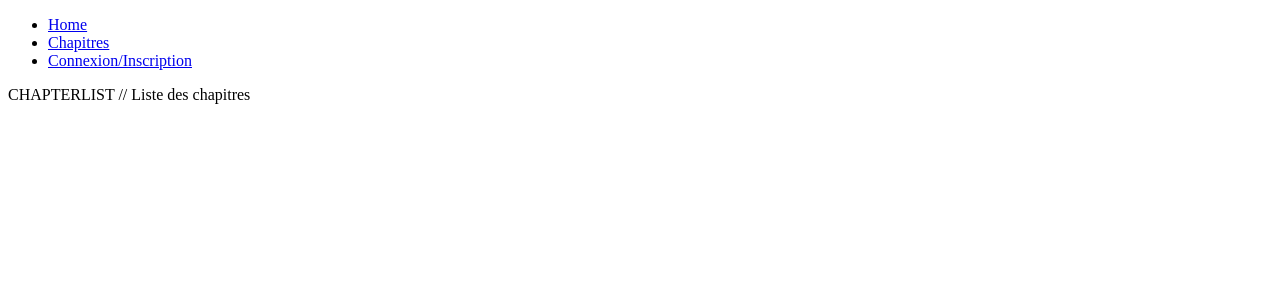
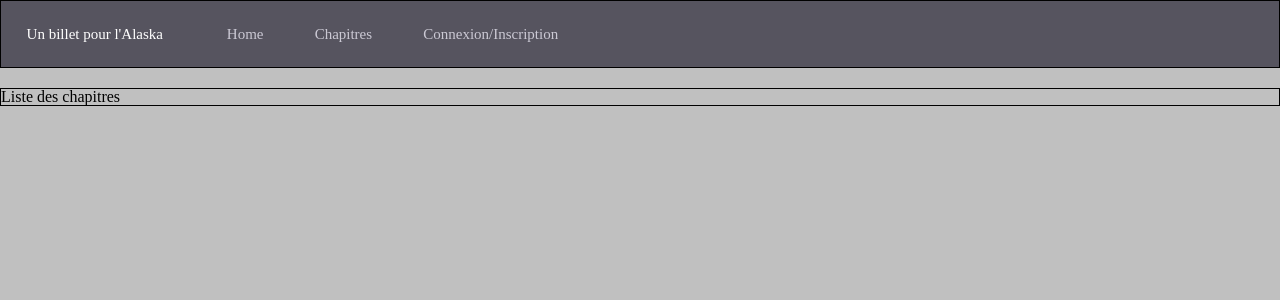
Before and after one commit to DupontThomas/projet4, a PHP site: the page made by src/Views/chapterList.twig in a window 1280 px wide. Shown: the top 300 px of the page. Run offline with PHP 8.4, Linux system fonts and the light colour scheme; the template is opened without the code that fills it, so the values that code supplies are empty; some libraries are stand-ins or nearby versions.

Commit message:
Begin CSS

```diff
--- /dev/null
+++ b/public/css/style.css
@@ -0,0 +1,119 @@
+/* http://meyerweb.com/eric/tools/css/reset/
+   v2.0 | 20110126
+   License: none (public domain)
+*/
+
+html, body, div, span, applet, object, iframe,
+h1, h2, h3, h4, h5, h6, p, blockquote, pre,
+a, abbr, acronym, address, big, cite, code,
+del, dfn, em, img, ins, kbd, q, s, samp,
+small, strike, strong, sub, sup, tt, var,
+b, u, i, center,
+dl, dt, dd, ol, ul, li,
+fieldset, form, label, legend,
+table, caption, tbody, tfoot, thead, tr, th, td,
+article, aside, canvas, details, embed,
+figure, figcaption, footer, header, hgroup,
+menu, nav, output, ruby, section, summary,
+time, mark, audio, video {
+    margin: 0;
+    padding: 0;
+    border: 0;
+    font-size: 100%;
+    font: inherit;
+    vertical-align: baseline;
+}
+/* HTML5 display-role reset for older browsers */
+article, aside, details, figcaption, figure,
+footer, header, hgroup, menu, nav, section {
+    display: block;
+}
+body {
+    line-height: 1;
+}
+ol, ul {
+    list-style: none;
+}
+blockquote, q {
+    quotes: none;
+}
+blockquote:before, blockquote:after,
+q:before, q:after {
+    content: '';
+    content: none;
+}
+table {
+    border-collapse: collapse;
+    border-spacing: 0;
+}
+
+/************** Fin du CSS Reset **************/
+
+/***************** HEADER *********************/
+
+.header
+{
+    display: flex;
+}
+
+.header-menu
+{
+    display: flex;
+    border: 1px black solid;
+    margin-bottom: 10px;
+    width: 100%;
+    background-color: #56545f;
+}
+
+.header-option
+{
+    margin: 2%;
+    font-size: 15px;
+}
+.header-title
+{
+    color: white;
+}
+
+.header-home
+{
+    margin-left: 3%;
+}
+
+.header-button
+{
+    color: #cbc9d4 ;
+    text-decoration: none;
+}
+
+.welcome
+{
+    color: #9795a0;
+}
+/***************** Fin du header *********************/
+
+/***************** BODY *********************/
+
+body
+{
+    background-color: silver;
+    display: flex;
+    flex-direction: column;
+}
+
+.maintitle-section
+{
+    border: 1px black solid;
+    margin-top: 10px;
+    margin-bottom: 20px;
+}
+
+.main-title
+{
+
+}
+
+
+/*Fin du body*/
+/*Footer*/
+/*Fin du footer*/
--- a/src/Views/administration.twig
+++ b/src/Views/administration.twig
@@ -52,7 +52,7 @@
                     'searchreplace visualblocks code fullscreen',
                     'insertdatetime media table paste code help wordcount'
                 ],
-                toolbar: 'undo redo | formatselect | bold italic backcolor | alignleft aligncenter alignright alignjustify | bullist numlist outdent indent | removeformat | help',
+                toolbar: 'undo redo | formatselect | bold underline italic backcolor | alignleft aligncenter alignright alignjustify | bullist numlist outdent indent | removeformat | help',
 
         })</script>
 
--- a/src/Views/chapterList.twig
+++ b/src/Views/chapterList.twig
@@ -1,6 +1,6 @@
 {% extends "layout.twig" %}
 
-        {% block title %}CHAPTERLIST // Liste des chapitres{% endblock %}
+        {% block title %}Liste des chapitres{% endblock %}
 
 
         {% block contents %}
--- a/src/Views/layout.twig
+++ b/src/Views/layout.twig
@@ -5,45 +5,53 @@
         <meta name="viewport" content="width=device-width">
         <meta http-equiv="Content-Type" content="text/html; charset=utf-8" />
         <title>Blog de Jean Forteroche</title>
+        <link rel="stylesheet" href="http://localhost/projet4/public/css/style.css">
     </head>
 
 <!-- ----------------------------------------------------------------------->
 
-    <header>
+    <header class="header">
 
-        <ul>
-            <li><a href="http://localhost/projet4/public/?page=home">Home</a></li>
-            <li><a href="http://localhost/projet4/public/?page=chapters">Chapitres</a></li>
+        <ul class="header-menu">
+            <li class="header-option header-title">Un billet pour l'Alaska</li>
+            <li class="header-option header-home"><a class="header-button" href="http://localhost/projet4/public/?page=home">Home</a></li>
+            <li class="header-option"><a class="header-button"  href="http://localhost/projet4/public/?page=chapters">Chapitres</a></li>
 
             {% block session %}
                 {% if session.pseudo is not defined %}
-                <li><a href="http://localhost/projet4/public/?page=inscription">Connexion/Inscription</a></li>
+                <li class="header-option"><a class="header-button"  href="http://localhost/projet4/public/?page=inscription">Connexion/Inscription</a></li>
                 {% endif %}
                 {% if session.pseudo is defined %}
                     {% if session.rank is same as ("Admin") %}
-                        <li><a href="http://localhost/projet4/public/?page=admin">Administration</a></li>
+                        <li class="header-option"><a class="header-button"  href="http://localhost/projet4/public/?page=admin">Administration</a></li>
                     {% endif %}
-                    <li><a href="http://localhost/projet4/public/?page=delog">Se déconnecter</a></li>
-                    <p>Bienvenue {{ session.pseudo }}</p>
+                    <li class="header-option"><a class="header-button"  href="http://localhost/projet4/public/?page=delog">Se déconnecter</a></li>
+                    <p class="header-option welcome">Bienvenue {{ session.pseudo }}</p>
                 {% endif %}
             {% endblock %}
-
 
         </ul>
     </header>
 
 <!-- ----------------------------------------------------------------------->
 
-    <body>
+    <body class="body">
 
-        {% block title %}Titre par défaut{% endblock %}
+        <section class="maintitle-section">
+            {% block title %}Titre par défaut{% endblock %}
+        </section>
 
+        <section class="subtitle">
         {% block subTitle %}{% endblock %}
+        </section>
 
+        <section class="chapter">
         {% block contents %}{% endblock contents %}
+        </section>
 
+        <section class="comments">
         {% block comments %}{% endblock comments %}
-
+        </section>
 
 
 <!-- ----------------------------------------------------------------------->
--- a/src/Views/modify.twig
+++ b/src/Views/modify.twig
@@ -39,7 +39,7 @@
                 'searchreplace visualblocks code fullscreen',
                 'insertdatetime media table paste code help wordcount'
             ],
-            toolbar: 'undo redo | formatselect | bold italic backcolor | alignleft aligncenter alignright alignjustify | bullist numlist outdent indent | removeformat | help',
+            toolbar: 'undo redo | formatselect | bold underline italic backcolor | alignleft aligncenter alignright alignjustify | bullist numlist outdent indent | removeformat | help',
 
         })</script>
 
```
Also changed, not shown: src/Models/CommentManager.php (+12 -11 lines), src/Models/PostsManager.php (+6 -6 lines), src/Views/home.twig (+5 -5 lines).
